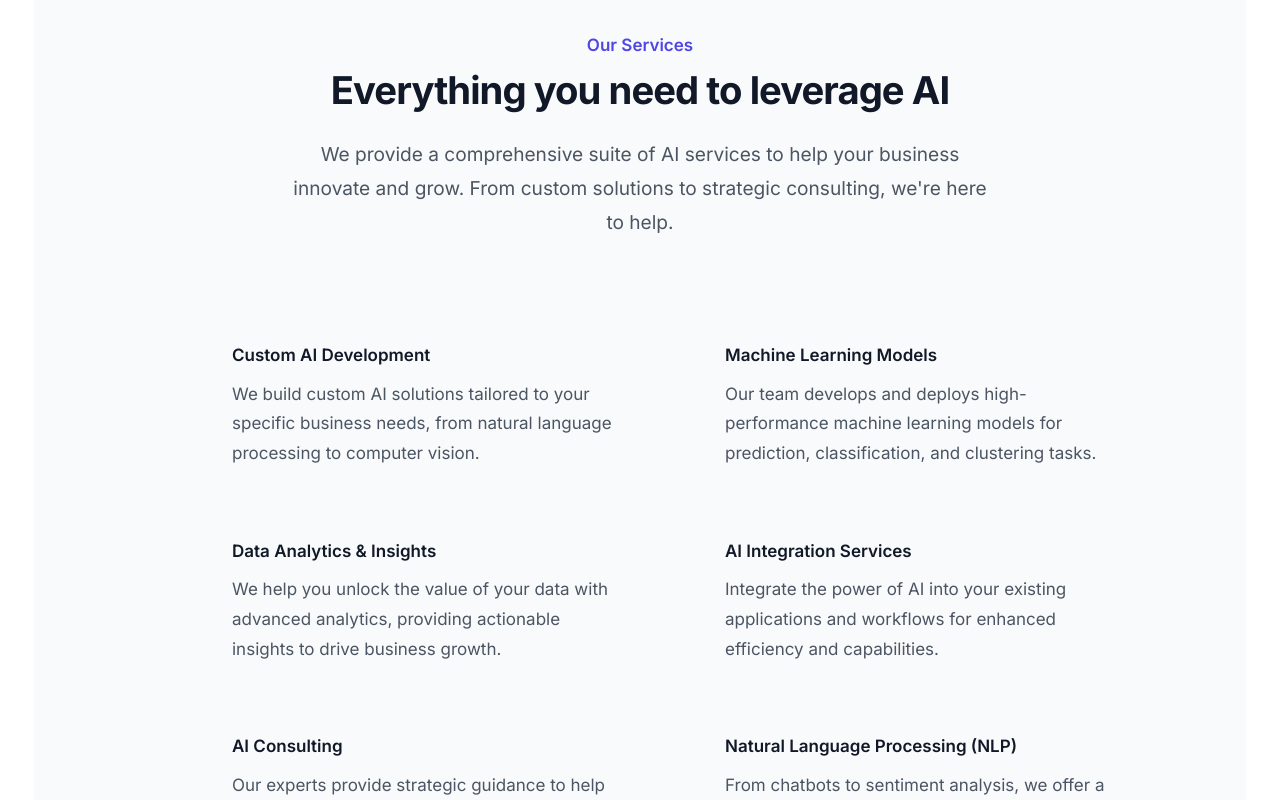
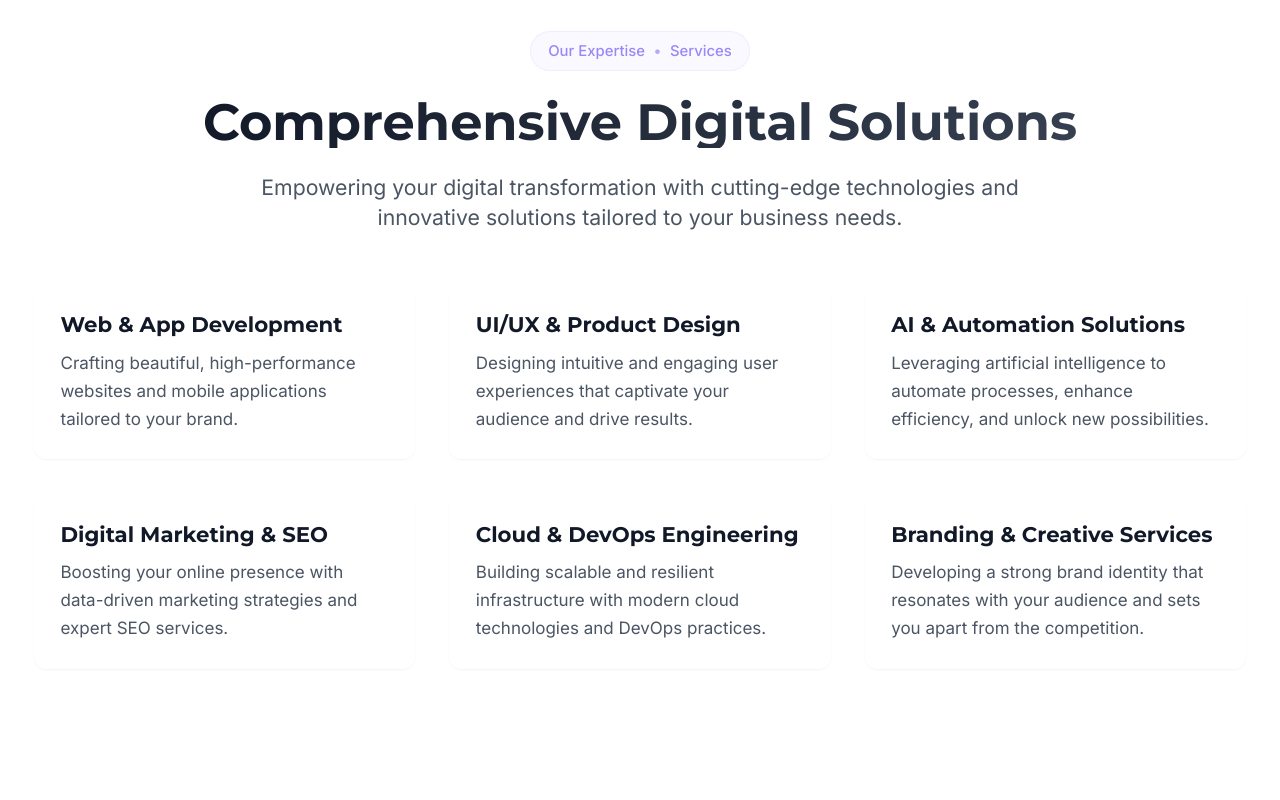
Before and after one commit to CYNERZA/CYNERZA-WEB, a React (Vite) app: page /services in a window 1280 px wide. Shown: the part 360-1160 px from the top of the page. Built offline with nearby package versions, Linux system fonts and the light colour scheme.

Commit message:
services add

```diff
--- a/src/pages/Services.tsx
+++ b/src/pages/Services.tsx
@@ -3,53 +3,56 @@ import React from 'react';
 const Services: React.FC = () => {
   const services = [
     {
-      title: 'Custom AI Development',
-      description: 'We build custom AI solutions tailored to your specific business needs, from natural language processing to computer vision.',
+      title: 'Web & App Development',
+      description: 'Crafting beautiful, high-performance websites and mobile applications tailored to your brand.',
     },
     {
-      title: 'Machine Learning Models',
-      description: 'Our team develops and deploys high-performance machine learning models for prediction, classification, and clustering tasks.',
+      title: 'UI/UX & Product Design',
+      description: 'Designing intuitive and engaging user experiences that captivate your audience and drive results.',
     },
     {
-      title: 'Data Analytics & Insights',
-      description: 'We help you unlock the value of your data with advanced analytics, providing actionable insights to drive business growth.',
+      title: 'AI & Automation Solutions',
+      description: 'Leveraging artificial intelligence to automate processes, enhance efficiency, and unlock new possibilities.',
     },
     {
-      title: 'AI Integration Services',
-      description: 'Integrate the power of AI into your existing applications and workflows for enhanced efficiency and capabilities.',
+      title: 'Digital Marketing & SEO',
+      description: 'Boosting your online presence with data-driven marketing strategies and expert SEO services.',
     },
     {
-      title: 'AI Consulting',
-      description: 'Our experts provide strategic guidance to help you leverage AI and machine learning for a competitive advantage.',
+      title: 'Cloud & DevOps Engineering',
+      description: 'Building scalable and resilient infrastructure with modern cloud technologies and DevOps practices.',
     },
     {
-      title: 'Natural Language Processing (NLP)',
-      description: 'From chatbots to sentiment analysis, we offer a range of NLP services to help you understand and interact with your customers.',
+      title: 'Branding & Creative Services',
+      description: 'Developing a strong brand identity that resonates with your audience and sets you apart from the competition.',
     },
   ];
 
   return (
-    <div className="bg-gray-50 dark:bg-transparent py-12 sm:py-16">
-      <div className="mx-auto max-w-2xl lg:text-center">
-        <h2 className="text-base font-semibold leading-7 text-indigo-600">Our Services</h2>
-        <p className="mt-2 text-3xl font-bold tracking-tight text-gray-900 dark:text-gray-100 sm:text-4xl">
-          Everything you need to leverage AI
-        </p>
-        <p className="mt-6 text-lg leading-8 text-gray-600 dark:text-gray-300">
-          We provide a comprehensive suite of AI services to help your business innovate and grow. From custom solutions to strategic consulting, we're here to help.
+    <div className="py-12 sm:py-16">
+      <div className="text-center max-w-4xl mx-auto mb-12">
+        <div className="inline-flex items-center space-x-2 px-4 py-2 rounded-full bg-cynerza-purple/5 dark:bg-cynerza-purple/10 border border-cynerza-purple/10 dark:border-cynerza-purple/20 text-cynerza-purple dark:text-cynerza-purple-light text-sm font-medium mb-6">
+          <span>Our Expertise</span>
+          <span className="text-cynerza-purple/70 dark:text-cynerza-purple-light/70">•</span>
+          <span>Services</span>
+        </div>
+        <h2 className="text-4xl sm:text-5xl font-bold font-heading mb-6 bg-clip-text text-transparent bg-gradient-to-r from-gray-900 to-gray-700 dark:from-white dark:to-gray-300">
+          Comprehensive Digital Solutions
+        </h2>
+        <p className="text-lg sm:text-xl text-gray-600 dark:text-gray-400 max-w-3xl mx-auto leading-relaxed">
+          Empowering your digital transformation with cutting-edge technologies and innovative solutions tailored to your business needs.
         </p>
       </div>
-      <div className="mx-auto mt-16 max-w-2xl sm:mt-20 lg:mt-24 lg:max-w-4xl">
-        <dl className="grid max-w-xl grid-cols-1 gap-x-8 gap-y-10 lg:max-w-none lg:grid-cols-2 lg:gap-y-16">
+
+      <div className="max-w-7xl mx-auto">
+        <div className="grid grid-cols-1 md:grid-cols-2 lg:grid-cols-3 gap-8">
           {services.map((service) => (
-            <div key={service.title} className="relative pl-16">
-              <dt className="text-base font-semibold leading-7 text-gray-900 dark:text-gray-100">
-                {service.title}
-              </dt>
-              <dd className="mt-2 text-base leading-7 text-gray-600 dark:text-gray-300">{service.description}</dd>
+            <div key={service.title} className="glass-card p-6 rounded-lg">
+              <h3 className="text-xl font-bold font-heading mb-2 text-gray-900 dark:text-white">{service.title}</h3>
+              <p className="text-gray-600 dark:text-gray-400">{service.description}</p>
             </div>
           ))}
-        </dl>
+        </div>
       </div>
     </div>
   );
```
